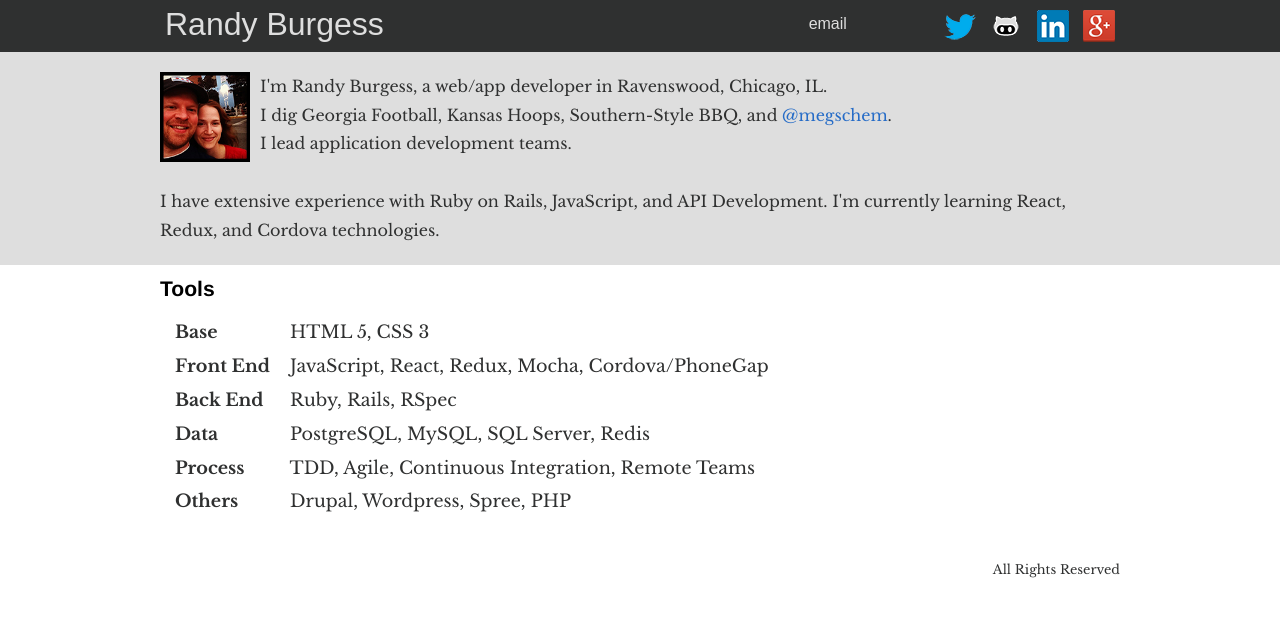
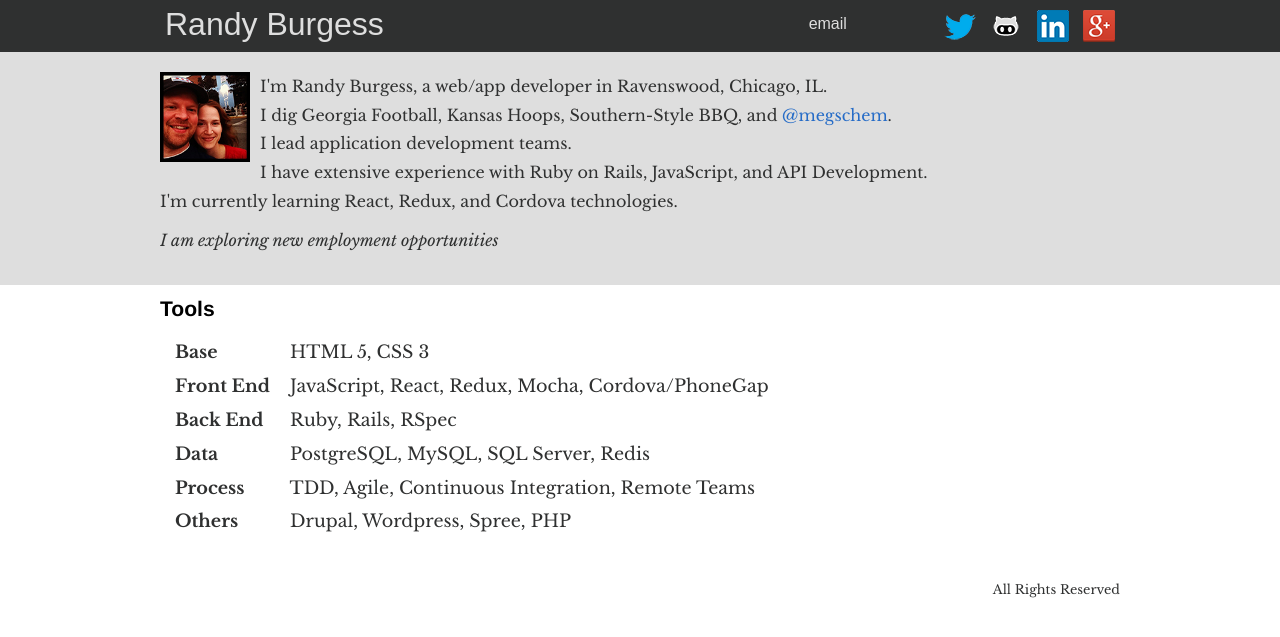
Before and after one commit to wrburgess/wrburgess.github.com, a Jekyll site: the page built from index.html, in a window 1280 px wide. Shown: the top 637 px of the page. Built offline with Jekyll 4.4.1, drawn with Linux system fonts in a browser that asks for light colours; some web fonts are replaced; Markdown is read by kramdown in place of the engine named in the settings.

Commit message:
layout editing

```diff
--- a/index.html
+++ b/index.html
@@ -7,9 +7,10 @@ title: wrburgess
     <img src="/images/wrburgess-logo.png" alt="Randy and Megan Pic" title="Randy Burgess and Megan Schemmel" />
     I'm Randy Burgess, a web/app developer in Ravenswood, Chicago, IL.<br />
     I dig Georgia Football, Kansas Hoops, Southern-Style BBQ, and <a href="https://twitter.com/megschem" title="Megan Schemmel on Twitter">@megschem</a>.<br />
-    I lead application development teams.<br /><br />
-    I have extensive experience with Ruby on Rails, JavaScript, and API Development.
+    I lead application development teams.<br />
+    I have extensive experience with Ruby on Rails, JavaScript, and API Development.<br />
     I'm currently learning React, Redux, and Cordova technologies.
+    <p><em>I am exploring new employment opportunities</em></p>
   </div>
 </div>
 <div class="content">
```
